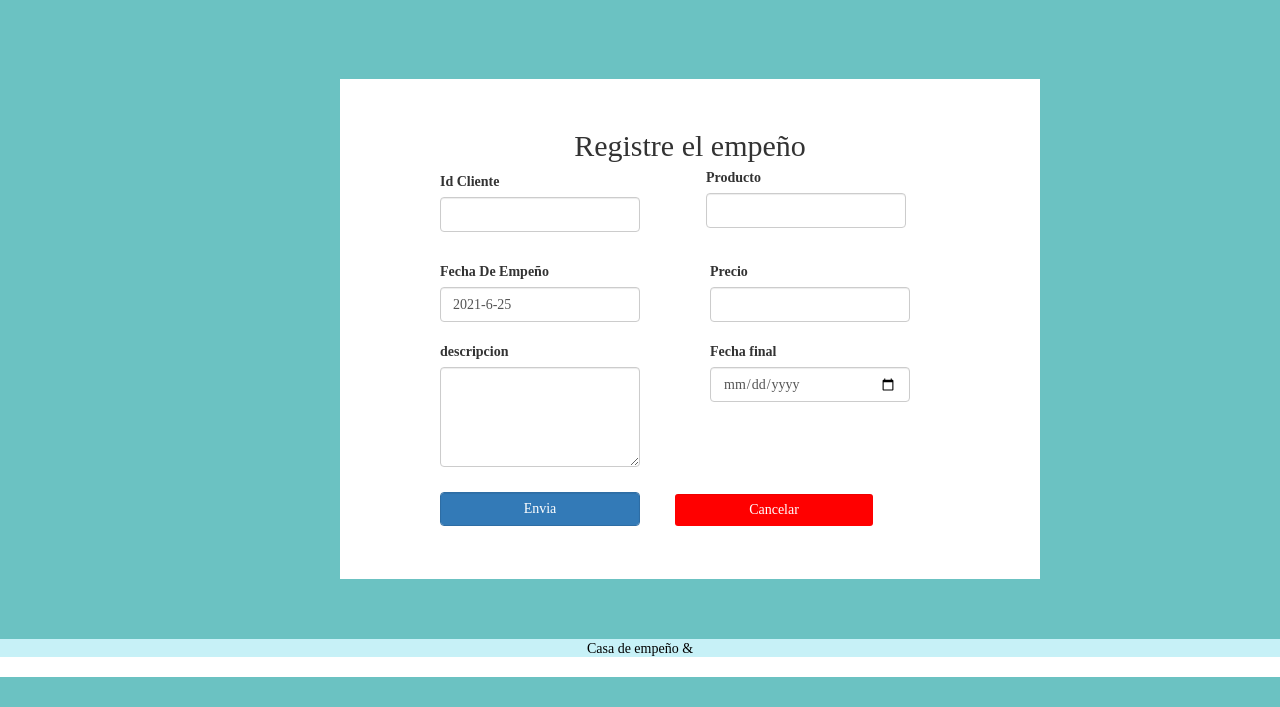
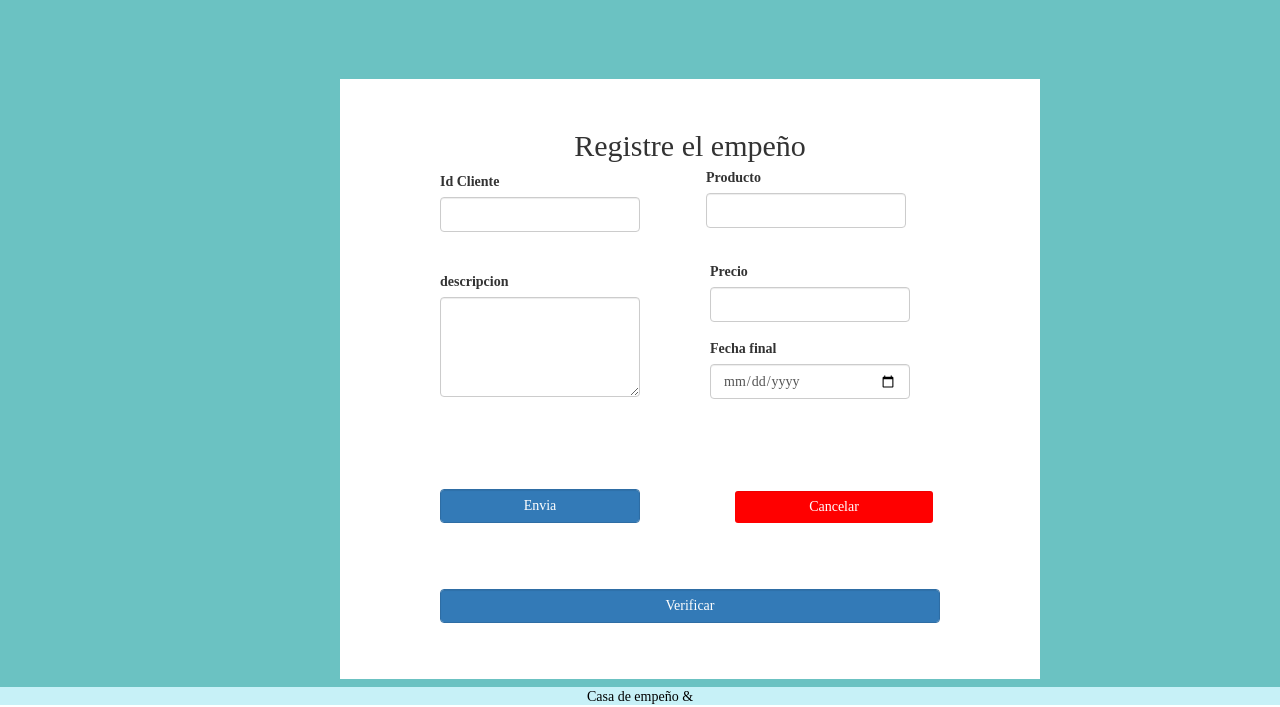
Before and after one commit to cdiazavila/proyecto-casa-de-empeno, a PHP site: page /vistas/VistaPrincipal.php in a window 1280 px wide. Shown: the part 123-830 px from the top of the page. Before the commit the page ends 800 px from the top, so only its background shows below. Run offline with PHP 8.4, Linux system fonts and the light colour scheme.

Commit message:
creacion de la parte de empeno

```diff
--- a/css/vistaP.css
+++ b/css/vistaP.css
@@ -43,7 +43,7 @@ header ul a{
 }
 
 #container{
-    min-height: 80vh;
+    min-height: 86vh;
     background-color: rgb(107, 194, 194);
     float: left;
     width:100%;
@@ -51,7 +51,7 @@ header ul a{
 
 #container .formularioEmpeno{
     width:700px;
-    height: 500px;
+    height: 600px;
     margin: 80px 80px 0 10px;
     margin-left: 340px;
     padding: 100px;
@@ -75,7 +75,7 @@ header ul a{
  #container .formularioEmpeno form .fecha{
     width: 150px;
     height: 50px;
-    margin-top: 30px;
+    margin-top:0px;
 
 
  }
@@ -92,14 +92,14 @@ header ul a{
  #container .formularioEmpeno form .descripcion{
     width: 150px;
     height: 50px;
-    margin-top: 30px;
+    margin-top: -10px;
 
  }
 
  #container .formularioEmpeno form .fecha-final{
     width: 100px;
     height: 50px;
-    margin-top:-50px;
+    margin-top:17px;
     margin-left: 270px;
 
  }
@@ -133,12 +133,13 @@ header ul a{
 
      margin-top: 23px;
      float: right;
-     margin-right: -234px;
+     margin-right: -294px;
      margin-top: 1px;
      background-color: red;
      color:#fff;
 
  }
+
  footer{
     height: 18px;
     background-color: rgb(199, 241, 247);
--- a/js/empeno.js
+++ b/js/empeno.js
@@ -4,22 +4,117 @@
   const idC = document.querySelector('#idC');
   const producto = document.querySelector('#producto');
   const fechaInicio= document.querySelector('#fechaInicio');
-  /*const idC = document.querySelector('#idC');
-  const idC = document.querySelector('#idC');
-  const idC = document.querySelector('#idC');
+  const precio = document.querySelector('#precio');
+  const descripcion = document.querySelector('#descrip');
+  const fechafinal = document.querySelector('#fecha-final');
   const idA = document.querySelector('#idA');
-*/
+  const mensaje=document.getElementById('mensaje');
+  const btnVerificar=document.getElementById('verificar');
+  const cc=localStorage.getItem('id');
+
+
   let fecha = new Date();
   const anoActual = fecha.getFullYear();
   const dia = fecha.getDate();
   const mesActual = fecha.getMonth() + 1;
 
- // creamos el evento addEventListener
+ // creamos el evento addEventListener para octener la fecha actual
  window.addEventListener('load',()=>{
 
     fechaInicio.value= anoActual+'-'+mesActual+'-'+dia;
-    console.log(fecha);
     idA.style.display='none';
+    fechaInicio.style.display = 'none';
+    idA.value=cc;
+ });
+
+  //creamos el meto para mandar los datos a la BD
+
+  function insertarDatosEmpeno(){
+    var datos = new FormData(formulario);
+    var url='../php/REmpeno.php';
+    fetch(url,{
+        method: 'POST',
+        body: datos
+    })
+    .then( res => res.json())
+    .then( data => {
+      if(data==='si'){
+        console.log('Datos Insertados');
+      }
+    });
+}
+// Metodo para verificar que todo los campos esten llenos
+function verificarCampos(){
+  if(idC.value==''|| producto.value=='' || fechaInicio.value=='' || precio.value==''||
+   descripcion.value==''|| fechafinal.value=='' || idA.value=='' ){
+    mensaje.innerHTML = `
+    <div class="alert alert-danger" role="alert">
+              LLene todo los Campos
+    </div>
+    `;
+    mensaje.style.display='block';
+  }else{
+  insertarDatosEmpeno();
+  }
+}
+
+ // cevento submit
+ formulario.addEventListener('submit', e=>{
+   e.preventDefault();
+   verificarCampos();
+
+   setTimeout(() => {
+      mensaje.style.display='none';
+   }, 2000);
+ });
 
 
- });
+ // con este metodo verifico si el cliente existe en la BD
+ function VerificarCliente(){
+  var datosC = new FormData(formulario);
+  var url='../php/buscarCliente.php';
+  fetch(url,{
+      method: 'POST',
+      body: datosC
+  })
+  .then( res => res.json())
+  .then( data => {
+    if(data==='no'){
+      mensaje.innerHTML = `
+      <div class="alert alert-danger" role="alert">
+              EL CLIENTE NO EXISTE !!
+      </div>
+      `;
+      mensaje.style.display='block';
+    }else{
+      for(let i=0; i<data.length; i++){
+           alert(`Nombres : ${data[i].Nombres} Apellidos: ${data[i].Apellidos} Telefono:
+           ${data[i].Celular} `);
+       }
+    }
+
+  });
+}
+ // boton verifica si el cliente existe
+
+ btnVerificar.addEventListener('click',(e)=>{
+   e.preventDefault();
+
+   // aca verifico que ese campo no este vacio
+   if(idC.value==""){
+    mensaje.innerHTML = `
+    <div class="alert alert-danger" role="alert">
+              LLene el Campo Para Verificar!
+    </div>
+    `;
+    mensaje.style.display='block';
+   }else{
+    VerificarCliente();
+   }
+
+  // en esta parte elimino el mensaje al trascurir 2 minutos
+  setTimeout(() => {
+    mensaje.style.display='none';
+  }, 2000);
+
+ })
--- a/vistas/VistaPrincipal.php
+++ b/vistas/VistaPrincipal.php
@@ -9,7 +9,7 @@
         <!--  Bootstrap  -->
     <link rel="stylesheet" href="css/bootstrap.css">
     <link href="http://netdna.bootstrapcdn.com/bootstrap/3.3.7/css/bootstrap.min.css" rel="stylesheet">
-    <link rel="stylesheet" href="../css/all.css">
+
 
 </head>
 <body>
@@ -37,46 +37,51 @@
 
       <div class="formularioEmpeno">
           <h2>Registre el empeño</h2>
+          <div id="mensaje" class="mensaje" ></div>
          <form id="formulario"  method="post">
              <div class="id">
              <label for="id">Id Cliente</label><br>
-             <input type="text" class="form-control" id="idC"name="idC">
+             <input type="text" class="form-control" id="idC" name="idC">
              </div>
 
              <div class="producto">
              <label for="id">Producto</label><br>
-              <input type="text"  class="form-control" id="producto">
+              <input type="text"  class="form-control" id="producto" name="producto">
              </div>
              <div class="fecha">
-                 <label for="fecha">Fecha De Empeño</label>
-                 <input type="text" class="form-control" id="fechaInicio">
+                 <input type="text" class="form-control" id="fechaInicio" name="fechainicio">
+
              </div>
 
              <div class="precio">
-                 <label for="fecha">Precio</label>
-                 <input type="number" class="form-control">
+                 <label for="precio">Precio</label>
+                 <input type="number" class="form-control" id="precio" name="precio">
              </div>
 
              <div class="descripcion">
-                 <label for="fecha">descripcion</label><br>
-                <textarea name="" id="" cols="50" rows="2" class="desc form-control"></textarea>
+                 <label for="des">descripcion</label><br>
+                <textarea name="descrip" id="descrip" cols="50" rows="2" class="desc form-control" ></textarea>
              </div>
              <div class="fecha-final">
                  <label for="fecha">Fecha final</label><br>
-                 <input type="date" class="form-control">
+                 <input type="date" class="form-control" id="fecha-final" name="fechafinal">
              </div>
 
              <div class="ida">
 
-                 <input type="text" class="form-control" id="idA">
+                 <input type="text" class="form-control" id="idA" name="idA">
              </div>
+
             <div class="buton">
-              <button class="btn btn-primary form-control">Envia</button>
+              <button  type="submit" class="btn btn-primary form-control">Envia</button>
 
 
               <button type="reset" class="btn form-control" id="cancelar">Cancelar</button>
+             </div>
 
+             <button class="btn btn-primary  form-control" id="verificar">Verificar</button>
          </form>
+
 
       </div>
     </section>
```
Also changed, not shown: php/REmpeno.php (added, +21 -0 lines), php/buscarCliente.php (added, +25 -0 lines).
